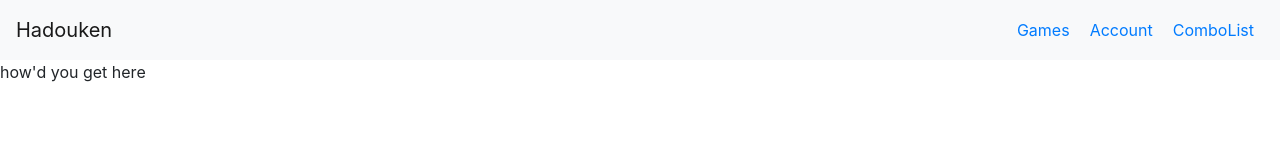
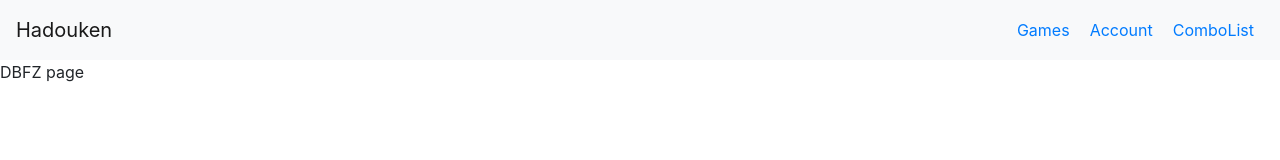
Before and after one commit to drivelikejehu/Hadouken, a React (Create React App) app in the folder client/: page /DBFZ in a window 1280 px wide. Shown: the top 160 px of the page. Built offline with nearby package versions, Linux system fonts and the light colour scheme.

Commit message:
basic pages for games

```diff
--- a/client/src/App.js
+++ b/client/src/App.js
@@ -11,7 +11,9 @@ import NotFound from './pages/NotFound/NotFound'
 import SF2 from './pages/SF2/SF2'
 import SF2Guile from './pages/SF2/Characters/SF2Guile'
 import Footer from './components/persistent/Footer/Footer.jsx'
-
+import Tek7 from './pages/Tek7/Tek7'
+import SSBU from './pages/SSBU/SSBU'
+import DBFZ from './pages/DBFZ/DBFZ'
 function App() {
 
   return (
@@ -41,6 +43,18 @@ function App() {
           exact path="/SF2guile">
         <SF2Guile/>
           </Route>
+          <Route
+          exact path="/DBFZ">
+        <DBFZ/>
+          </Route>
+          <Route
+          exact path="/tekken7">
+        <Tek7/>
+          </Route>
+          <Route
+          exact path="/SSBU">
+        <SSBU/>
+          </Route>
           <Route  exact path="/account">
           <Account/>
           </Route>
--- /dev/null
+++ b/client/src/pages/DBFZ/DBFZ.jsx
@@ -0,0 +1,11 @@
+import React from 'react';
+
+const DBFZ = () => {
+    return (
+        <div>
+            DBFZ page
+        </div>
+    );
+};
+
+export default DBFZ;
--- /dev/null
+++ b/client/src/pages/SSBU/SSBU.jsx
@@ -0,0 +1,11 @@
+import React from 'react';
+
+const SSBU = () => {
+    return (
+        <div>
+            Super Smash Bros. Page
+        </div>
+    );
+};
+
+export default SSBU;
--- /dev/null
+++ b/client/src/pages/Tek7/Tek7.jsx
@@ -0,0 +1,11 @@
+import React from 'react';
+
+const Tek7 = () => {
+    return (
+        <div>
+           Tekken 7 page
+        </div>
+    );
+};
+
+export default Tek7;
```
